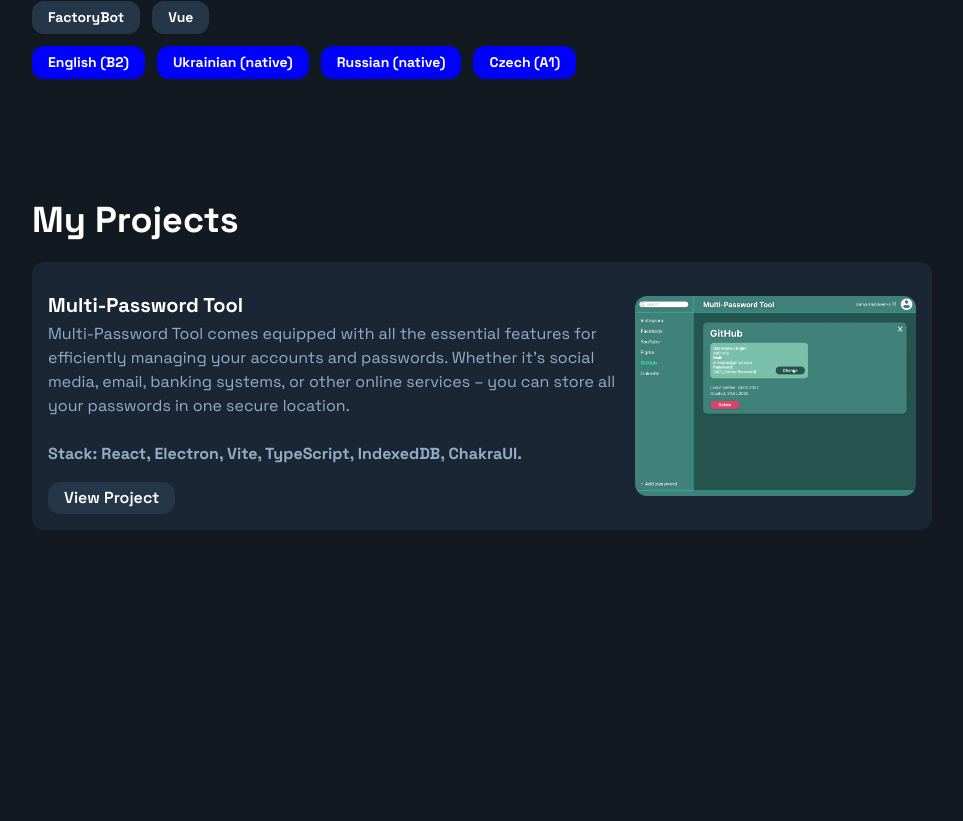
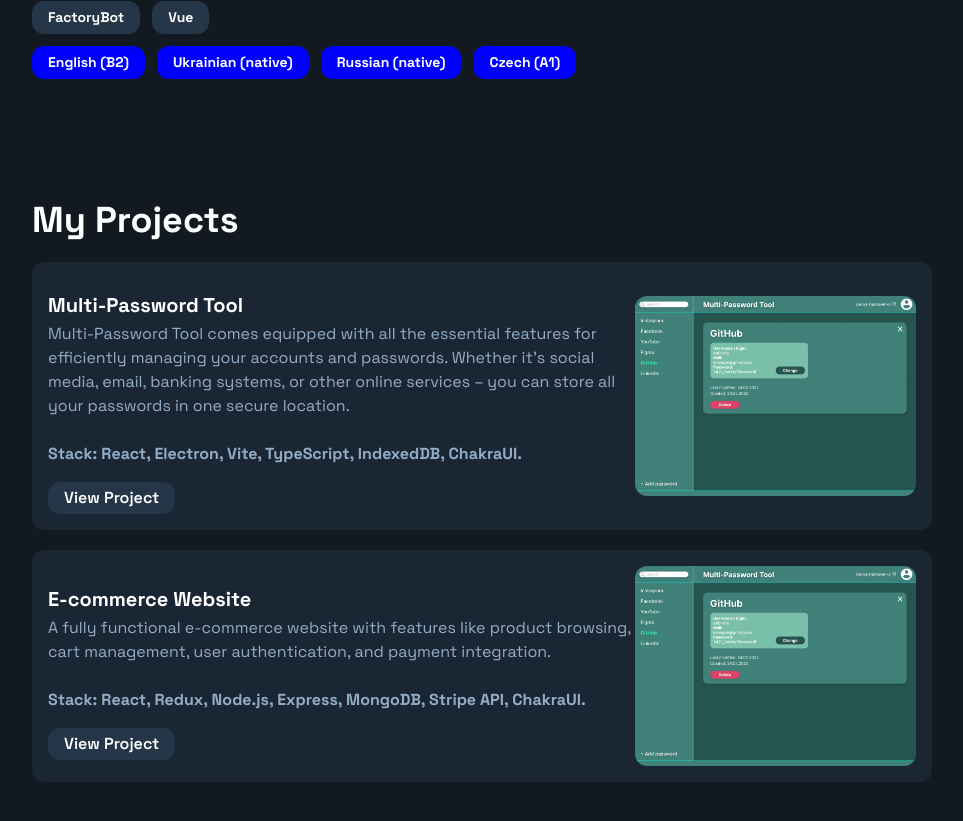
Before and after one commit to DenysHarkavenko/harkavenko_dev, a React (Vite) app: page / in a window 1280 px wide. Shown: the part 2050-2871 px from the top of the page, without its empty margins (158-1121 px from the left). Before the commit the page ends 2640 px from the top, so only its background shows below. Built offline with nearby package versions, Linux system fonts and the light colour scheme.

Commit message:
show projects logic

```diff
--- a/src/components/Main/Sections/Projects.tsx
+++ b/src/components/Main/Sections/Projects.tsx
@@ -1,5 +1,6 @@
-import { Box, Heading, Text, Flex, Button, Image, Hide } from '@chakra-ui/react'
-import asd from '../../../img/pr_1.png'
+import { Box, Heading, Flex } from '@chakra-ui/react'
+import { projectItems } from '../../../data/projectsItems'
+import ProjectItem from '../UI/ProjectItem'
 
 const Projects: React.FC = () => {
   return (
@@ -7,51 +8,16 @@ const Projects: React.FC = () => {
       <Heading textAlign={['center', null, null, 'unset', 'unset']}>
         My Projects
       </Heading>
-
-      <Flex justify='space-between' flexWrap='wrap'>
-        <Flex
-          bg='#1A2633'
-          p='16px'
-          borderRadius='12px'
-          mt='20px'
-          direction={['column-reverse', null, null, 'row', null]}
-          justify='space-between'
-          align='center'
-        >
-          <Box>
-            <Heading
-              fontSize='20px'
-              mt={['15px']}
-              textAlign={['center', null, null, 'unset', 'unset']}
-            >
-              Multi-Password Tool
-            </Heading>
-            <Text color='#94ADC7' mt='5px'>
-              Multi-Password Tool comes equipped with all the essential features
-              for efficiently managing your accounts and passwords. Whether it's
-              social media, email, banking systems, or other online services –
-              you can store all your passwords in one secure location.
-              <br />
-              <br />
-              <span style={{ fontWeight: 'Bold' }}>
-                Stack: React, Electron, Vite, TypeScript, IndexedDB, ChakraUI.
-              </span>
-            </Text>
-            <Button
-              borderRadius='12px'
-              h='32px'
-              bg='#243647'
-              color='#fff'
-              mt='16px'
-            >
-              View Project
-            </Button>
-          </Box>
-          <Hide breakpoint='(max-width: 990px)'>
-            <Image src={asd} maxW='300px' maxH='200px' borderRadius='12px' />
-          </Hide>
-        </Flex>
-      </Flex>
+      {projectItems.map((project, index) => (
+        <ProjectItem
+          key={index}
+          title={project.title}
+          description={project.description}
+          stack={project.stack}
+          year={project.year}
+        />
+      ))}
+      <Flex justify='space-between' flexWrap='wrap'></Flex>
     </Box>
   )
 }
--- a/src/components/Main/Sections/Skills.tsx
+++ b/src/components/Main/Sections/Skills.tsx
@@ -1,5 +1,5 @@
 import { Box, Heading, Flex } from '@chakra-ui/react'
-import SkillProgressbar from '../../UI/SkillProgressBar'
+import SkillProgressbar from '../UI/SkillProgressBar'
 import { languages, skillsData } from '../../../data/skills'
 import { techologies } from '../../../data/skills'
 import CustomBadge from '../UI/CustomBadge'
--- /dev/null
+++ b/src/components/Main/UI/ProjectItem.tsx
@@ -0,0 +1,58 @@
+import { Flex, Heading, Button, Hide, Box, Text, Image } from '@chakra-ui/react'
+import asd from '../../../img/pr_1.png'
+
+type ProjectItemProps = {
+  title: string
+  description: string
+  year: string
+  stack: string
+}
+
+const ProjectItem: React.FC<ProjectItemProps> = ({
+  title,
+  description,
+  year,
+  stack,
+}) => {
+  return (
+    <Flex
+      bg='#1A2633'
+      p='16px'
+      borderRadius='12px'
+      mt='20px'
+      direction={['column-reverse', null, null, 'row', null]}
+      justify='space-between'
+      align='center'
+    >
+      <Box>
+        <Heading
+          fontSize='20px'
+          mt={['15px']}
+          textAlign={['center', null, null, 'unset', 'unset']}
+        >
+          {title}
+        </Heading>
+        <Text color='#94ADC7' mt='5px'>
+          {description}
+          <br />
+          <br />
+          <span style={{ fontWeight: 'Bold' }}>{stack}</span>
+        </Text>
+        <Button
+          borderRadius='12px'
+          h='32px'
+          bg='#243647'
+          color='#fff'
+          mt='16px'
+        >
+          View Project
+        </Button>
+      </Box>
+      <Hide breakpoint='(max-width: 990px)'>
+        <Image src={asd} maxW='300px' maxH='200px' borderRadius='12px' />
+      </Hide>
+    </Flex>
+  )
+}
+
+export default ProjectItem
--- a/src/components/UI/SkillProgressBar.tsx
+++ /dev/null
@@ -1,25 +0,0 @@
-import { Progress, Text, Box } from '@chakra-ui/react'
-
-type SkillProgressBarProps = {
-  vl: number
-  skill: React.ReactNode
-}
-
-const SkillProgressbar: React.FC<SkillProgressBarProps> = ({ vl, skill }) => {
-  return (
-    <Box mt='20px' p='0'>
-      <Text>
-        {skill} - <span style={{ color: '#94ADC7' }}>{vl}%</span>
-      </Text>
-      <Progress
-        value={vl}
-        borderRadius='6px'
-        size='md'
-        bg='#334D66'
-        m='12px 0'
-      />
-    </Box>
-  )
-}
-
-export default SkillProgressbar
--- a/src/data/projectsItems.ts
+++ b/src/data/projectsItems.ts
@@ -1,3 +1,13 @@
-export const projectsItems = [
-    { title: 'Multi-Password Tool', description: "Multi-Password Tool comes equipped with all the essential features for efficiently managing your accounts and passwords. Whether it's social media, email, banking systems, or other online services – you can store all your passwords in one secure location.", year: '2024' }
+export const projectItems = [
+    {
+        title: 'Multi-Password Tool',
+        description: "Multi-Password Tool comes equipped with all the essential features for efficiently managing your accounts and passwords. Whether it's social media, email, banking systems, or other online services – you can store all your passwords in one secure location.", stack: 'Stack: React, Electron, Vite, TypeScript, IndexedDB, ChakraUI.',
+        year: '2024'
+    },
+    {
+        title: 'E-commerce Website',
+        description: 'A fully functional e-commerce website with features like product browsing, cart management, user authentication, and payment integration.',
+        stack: 'Stack: React, Redux, Node.js, Express, MongoDB, Stripe API, ChakraUI.',
+        year: '2024'
+    }
 ]
```
